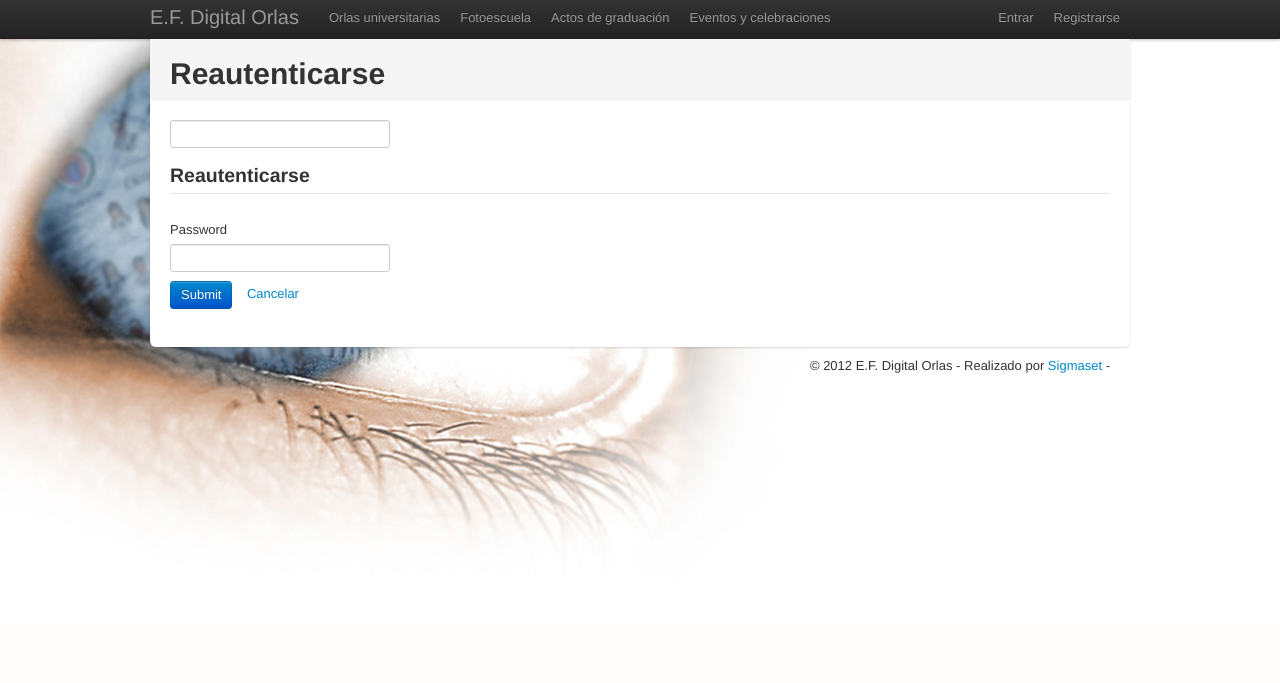
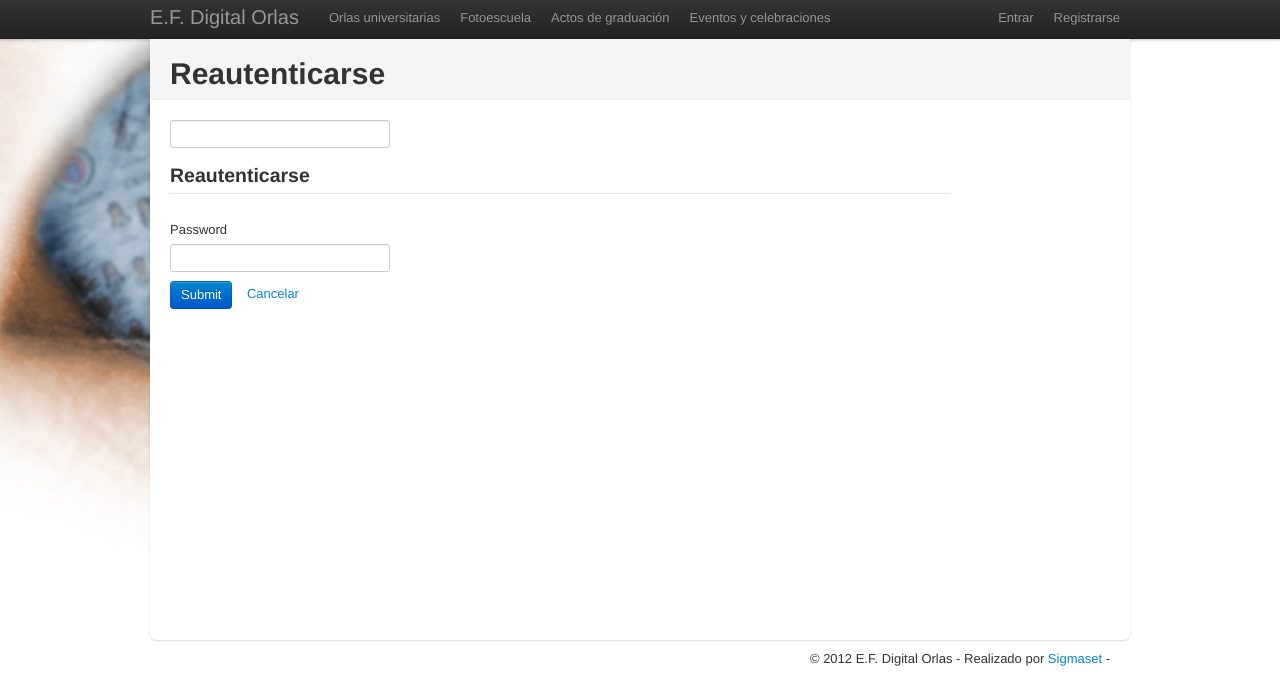
Before and after one commit to gnufede/octodus, a Python web app: template fbone/templates/reauth.html in a window 1280 px wide. Shown: the part 179-862 px from the top of the page. Before the commit the page ends 715 px from the top, so only its background shows below. Run offline with Jinja, Linux system fonts and the light colour scheme; the template is opened without the code that fills it: most values are stand-ins (such as "Sample title", 1, 10 or a date in 2020); form fields are guessed from the names that the template uses.

Commit message:
spans12 to spans10ç

```diff
--- a/fbone/templates/change_password.html
+++ b/fbone/templates/change_password.html
@@ -5,7 +5,7 @@
 {% extends 'layout.html' %}
 
 {% block body %}
-<div class='span12'>
+<div class='span10'>
     <form class='form-stacked' method="POST" action="{{ url_for('frontend.change_password') }}">
         {{ form.hidden_tag() }}
         {{ form.next }}
--- a/fbone/templates/login.html
+++ b/fbone/templates/login.html
@@ -5,7 +5,7 @@
 {% extends "layout.html" %}
 
 {% block body %}
-<div class='span12'>
+<div class='span10'>
     <form class='form-stacked' method="POST" action="{{ url_for('frontend.login') }}">
         {{ form.hidden_tag() }}
         {{ form.next }}
--- a/fbone/templates/reauth.html
+++ b/fbone/templates/reauth.html
@@ -5,7 +5,7 @@
 {% extends "layout.html" %}
 
 {% block body %}
-<div class='span12'>
+<div class='span10'>
     <form class='form-stacked' method="POST" action="{{ url_for('frontend.reauth') }}">
         {{ form.hidden_tag() }}
         {{ form.next }}
--- a/fbone/templates/reset_password.html
+++ b/fbone/templates/reset_password.html
@@ -5,7 +5,7 @@
 {% extends 'layout.html' %}
 
 {% block body %}
-<div class='span12'>
+<div class='span10'>
     <form class='form-stacked' method="POST" action="{{ url_for('frontend.reset_password') }}">
         {{ form.hidden_tag() }}
         {{ form.next }}
--- a/fbone/templates/signup.html
+++ b/fbone/templates/signup.html
@@ -5,7 +5,7 @@
 {% extends 'layout.html' %}
 
 {% block body %}
-<div class='span12'>
+<div class='span10'>
     <form class='form-stacked' method="POST" action="{{ url_for('frontend.signup') }}">
         {{ form.hidden_tag() }}
         {{ form.next }}
```
